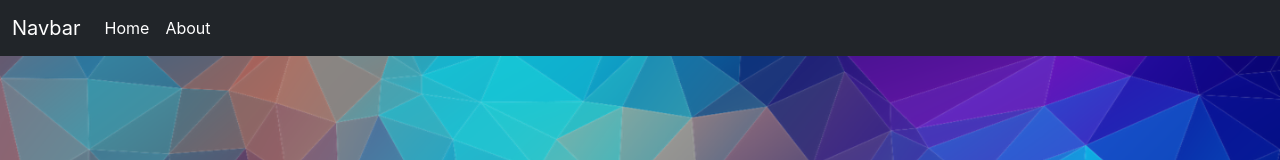
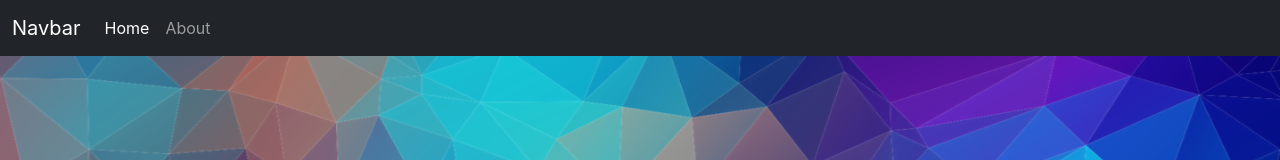
Before and after one commit to ankushbkadam/reactjs-tools, a React (Create React App) app: page / in a window 1280 px wide. Shown: the top 160 px of the page. Built offline with nearby package versions, Linux system fonts and the light colour scheme.

Commit message:
changes done

```diff
--- a/src/Components/Navbar/Navbar.tsx
+++ b/src/Components/Navbar/Navbar.tsx
@@ -17,9 +17,8 @@
                                 <a className="nav-link active" aria-current="page" href={ROUTES.HOME} >Home</a>
                             </li>
                             <li className="nav-item">
-                                <a className="nav-link active" href={ROUTES.ABOUT}>About</a>
+                                <a className="nav-link" href={ROUTES.ABOUT}>About</a>
                             </li>
-
                         </ul>
                     </div>
                 </div>
```
